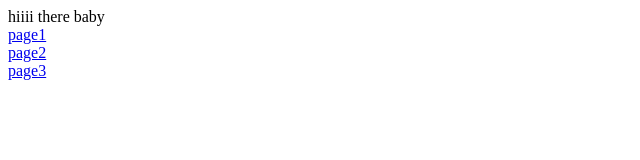
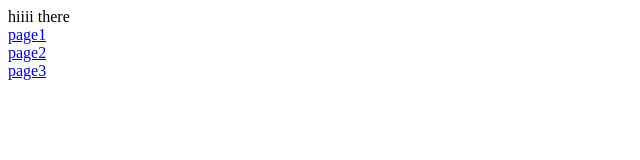
Before and after one commit to NasimFeizi/jadi, a plain HTML site: page index.html in a window 1280 px wide. Shown: the full height of the page, 0-640 px from the left. Drawn offline with Linux system fonts and the light colour scheme.

Commit message:
Update index.html

```diff
--- a/index.html
+++ b/index.html
@@ -1,6 +1,6 @@
 <html>
 <body>
- hiiii there baby
+ hiiii there
  <br/><a href="page1.html" > page1 </a>
  <br/><a href="page2.html" > page2 </a>
  <br/><a href="page3.html" > page3 </a>
```
